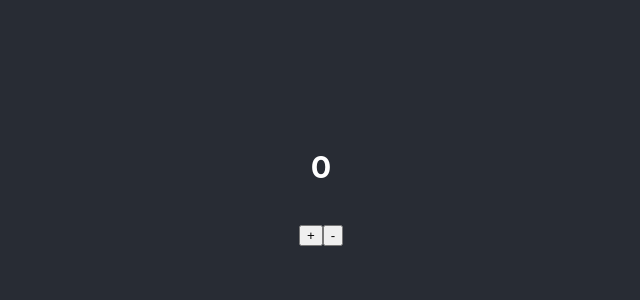
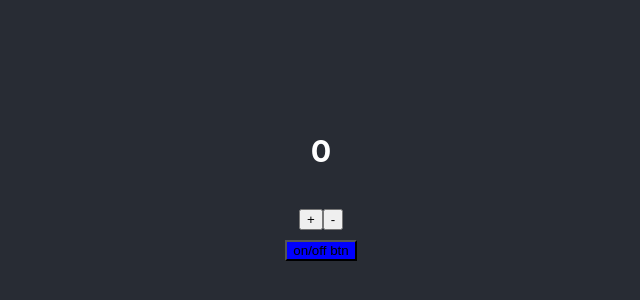
Before and after one commit to zcarc/react-testing, a React (Create React App) app: page / in a window 1280 px wide. Shown: the part 218-518 px from the top of the page, without its empty margins (319-959 px from the left). Built offline with nearby package versions, Linux system fonts and the light colour scheme.

Commit message:
add on/off button

```diff
--- a/src/App.js
+++ b/src/App.js
@@ -24,6 +24,14 @@ function App() {
             -
           </button>
         </div>
+        <div>
+          <button
+            data-testid="on/off-button"
+            style={{ backgroundColor: "blue" }}
+          >
+            on/off btn
+          </button>
+        </div>
       </header>
     </div>
   );
```
Also changed, not shown: 1 other file (tests, documents, lock files or other folders).
